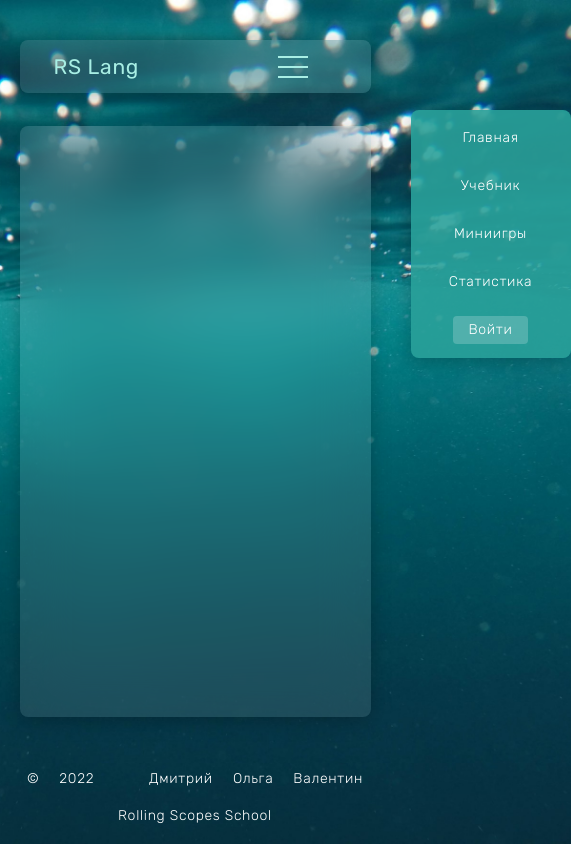
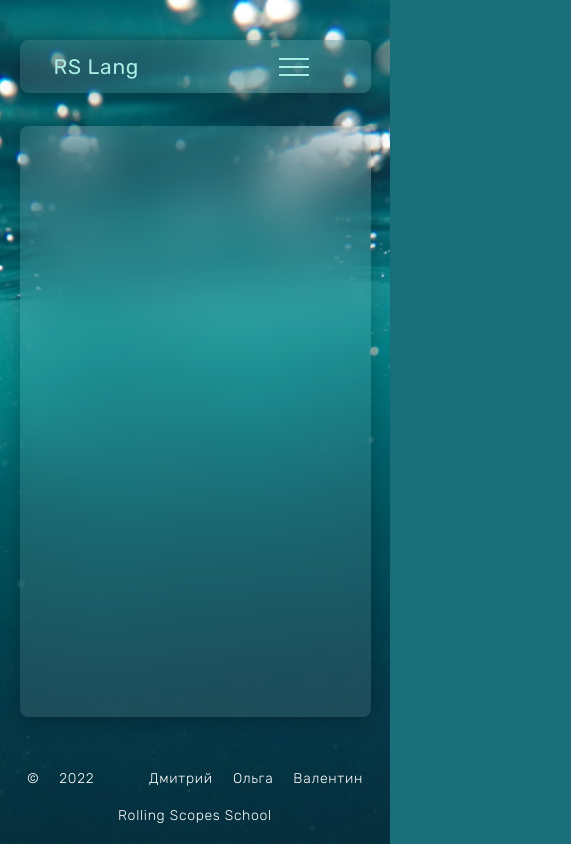
Before and after one commit to DDD-fx/RS-Lang-site, a website built with webpack: page src/index.html in a window 390 px wide. Shown: the whole page, 571 px wide, since content can reach past the window. Built offline with nearby package versions, Linux system fonts and the light colour scheme; what tiny-typed-emitter, universal-router would draw is missing.

Commit message:
fix: fix burger style

```diff
--- a/src/style/_nav.scss
+++ b/src/style/_nav.scss
@@ -24,11 +24,11 @@
   display: none;
   z-index: 1;
   //padding-right: 4px;
-  margin: 0 43px 0 auto;
+  margin: 0 3rem 0 auto;
   transition: 0.3s;
 
   @include sm {
-    margin: 0 43px 0 0;
+    margin: 0 3rem 0 0;
   }
 }
 
@@ -37,7 +37,7 @@
   height: 2px;
   background-color: var(--maintheme);
   display: block;
-  margin: 8px auto;
+  margin: 6px auto;
   -webkit-transition: all 0.3s ease-in-out;
   -o-transition: all 0.3s ease-in-out;
   transition: all 0.3s ease-in-out;
@@ -71,27 +71,25 @@
     gap: 20px;
     flex-direction: column;
     align-items: center;
+    margin-bottom: 1.5rem;
   }
 
   .nav {
     position: fixed;
-    //top: -290px;
-    top: 70px;
-    // right: 0px;
-    right: -200px;
+    top: 53px;
+    right: 0px;
     width: 160px;
-    /* height: 100vh; */
     background-color: var(--color-dark-3xl);
     z-index: 2;
     padding-right: 0px;
     transition: 0.5s;
-    background: rgba(42, 160, 154, 0.9);
+    background: rgba(42, 160, 154, 0.95);
     box-shadow: 0px 4px 20px rgb(0 0 0 / 25%);
     -webkit-backdrop-filter: blur(30px);
     backdrop-filter: blur(30px);
     border-radius: 8px;
-
-    //transform: scaleY(0);
+    transform: scaleY(0);
+    transform-origin: 0 0;
 
     @include xs {
       width: 100%;
@@ -99,8 +97,7 @@
   }
 
   .nav.is-active {
-    // top: 70px;
-    right: 0px;
-    // transform: scaleY(1);
+     top: 53px;
+     transform: scaleY(1);
   }
 }
```
